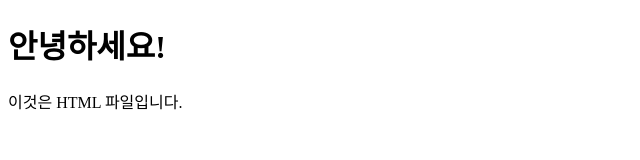
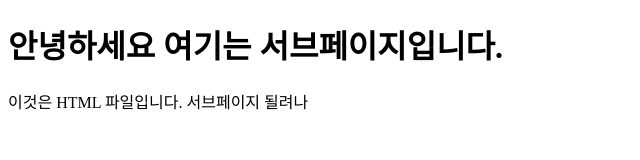
Before and after one commit to LeeKyeongYong/kylee.blog, a plain HTML site: page index.html in a window 1280 px wide. Shown: the whole page, without its empty margins (0-640 px from the left). Drawn offline with Linux system fonts and the light colour scheme.

Commit message:
Update index.html

```diff
--- a/index.html
+++ b/index.html
@@ -1,10 +1,10 @@
 <!DOCTYPE html>
 <html>
   <head>
-    <title>제목을 입력하세요</title>
+    <title>서브페이지</title>
   </head>
   <body>
-    <h1>안녕하세요!</h1>
-    <p>이것은 HTML 파일입니다.</p>
+    <h1>안녕하세요 여기는 서브페이지입니다.</h1>
+    <p>이것은 HTML 파일입니다. 서브페이지 될려나</p>
   </body>
 </html>
```
